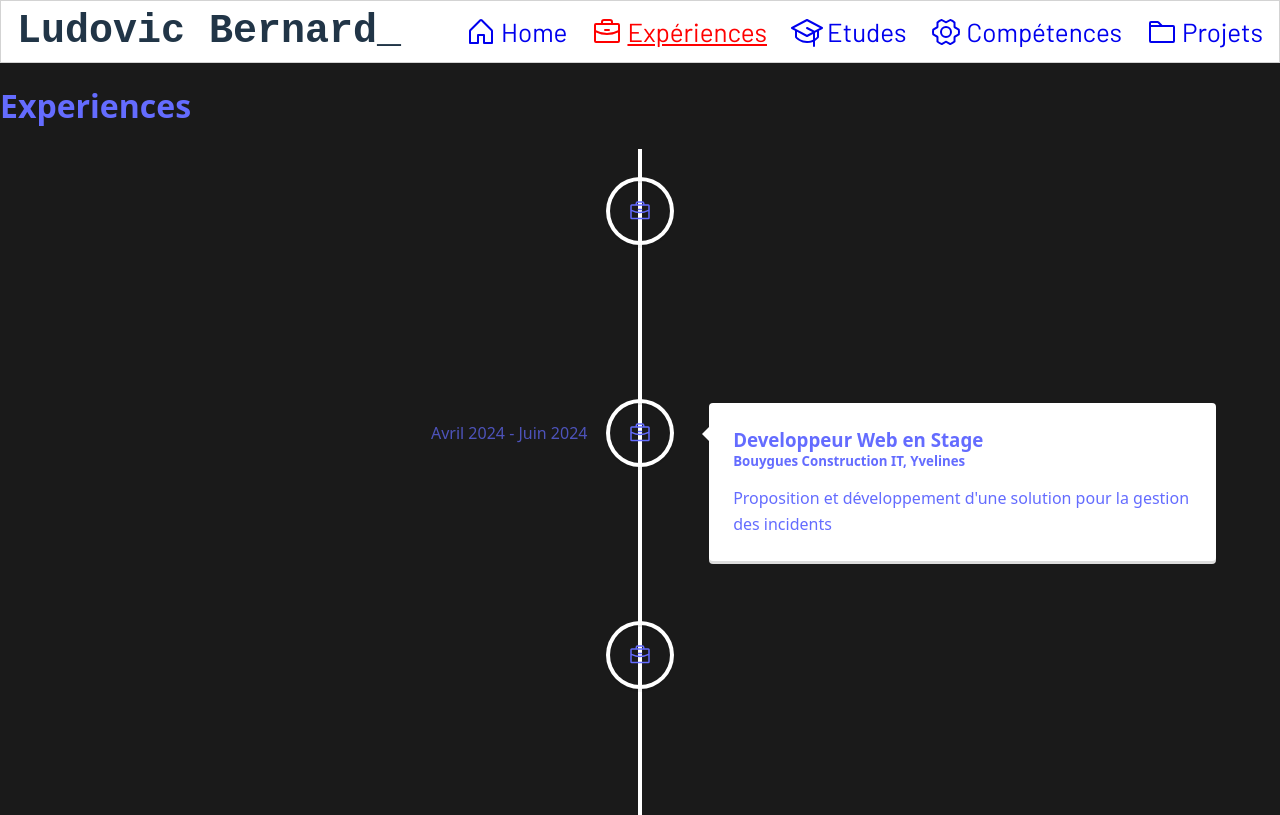
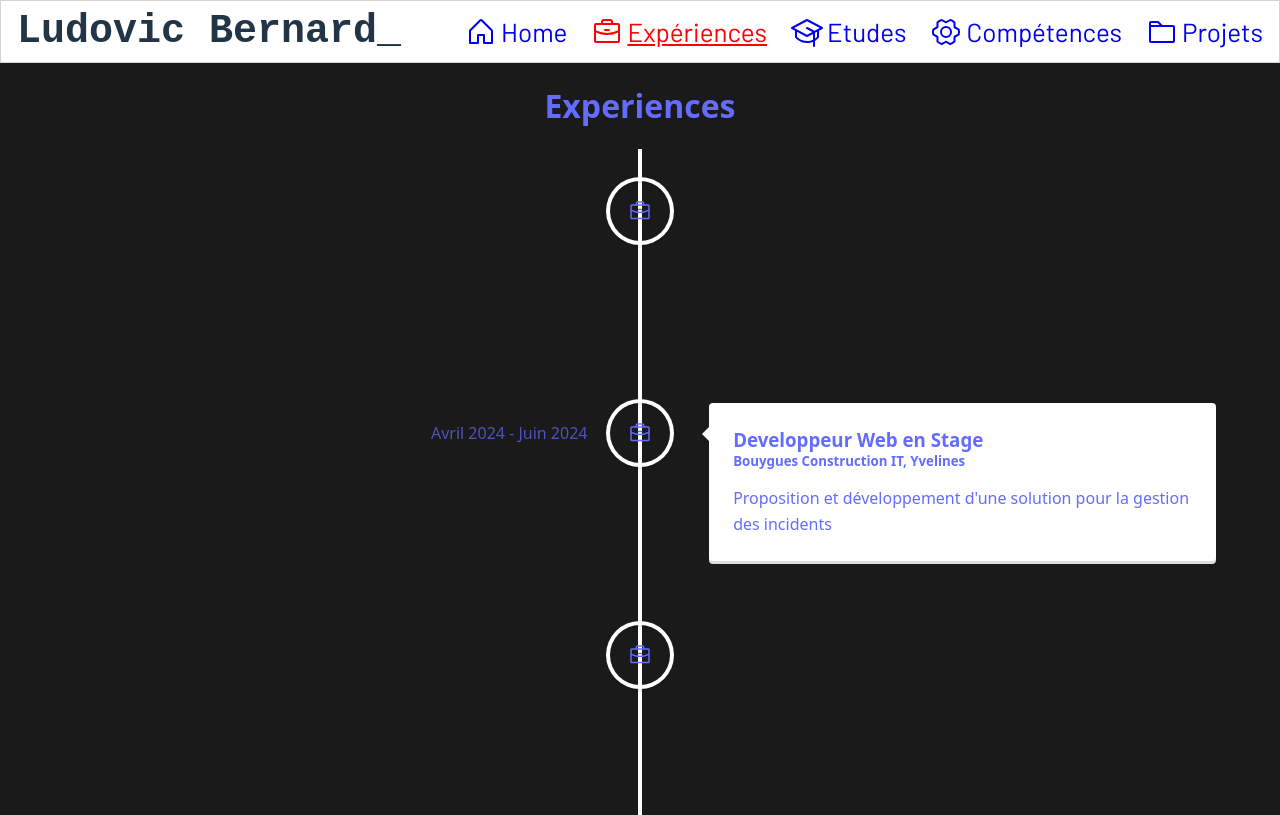
Before and after one commit to djylorias/e-portfolio, a React (Vite) app: page /experience in a window 1280 px wide. Built offline with nearby package versions, Linux system fonts and the light colour scheme.

Commit message:
Center the experience title

```diff
--- a/css/main.css
+++ b/css/main.css
@@ -1,4 +1,5 @@
 @import url(header/header.css);
+@import url(pages/pages.css);
 
 :root
 {
--- /dev/null
+++ b/css/pages/experiences/experiences.css
@@ -0,0 +1,4 @@
+.experiences_title
+{
+    text-align: center;
+}
--- /dev/null
+++ b/css/pages/pages.css
@@ -0,0 +1 @@
+@import url(experiences/experiences.css);
--- a/src/pages/experiences/Experience.tsx
+++ b/src/pages/experiences/Experience.tsx
@@ -8,7 +8,7 @@ function Experience() {
     return (
 
         <div id="experience">
-            <h1>Experiences</h1>
+            <h1 className="experiences_title">Experiences</h1>
             <VerticalTimeline>
                 {experienceTimelineElements.map((element) => {
                     return (
```
